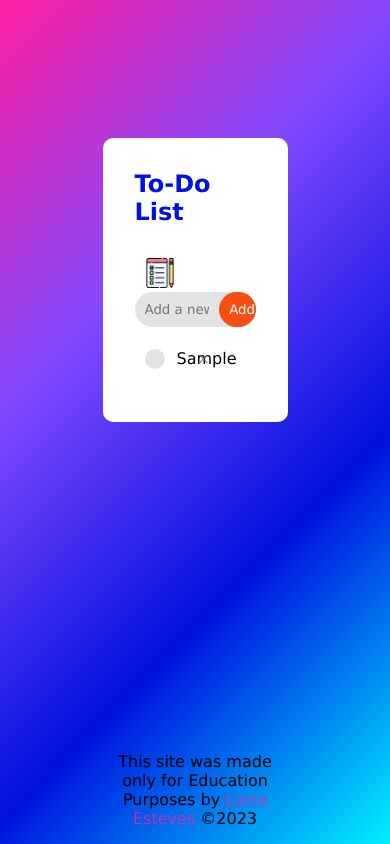
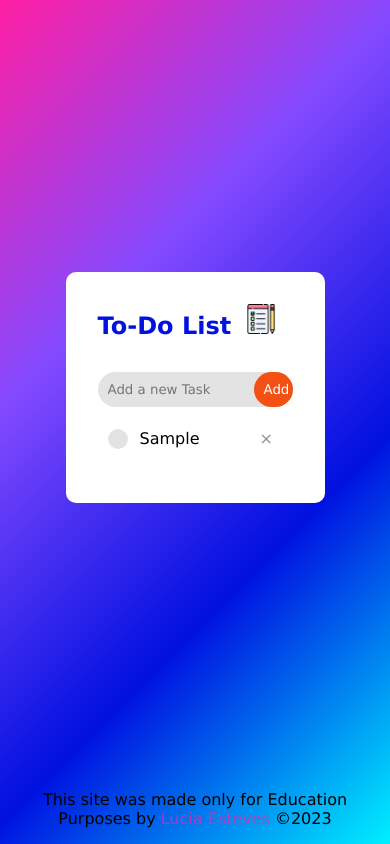
Before and after one commit to HeyItsMe72/ToDo-List, a plain HTML site: page index.html in a window 390 px wide. Both pictures are taken after typing "Sample" into the empty fields and a click on the input "Add". Drawn offline with Linux system fonts and the light colour scheme.

Commit message:
Modificaciones en el css para responsive design y para el arreglar salto de línea del texto y desborde de las cajas.

```diff
--- a/index.html
+++ b/index.html
@@ -5,6 +5,7 @@
     <meta charset="UTF-8">
     <meta name="viewport" content="width=device-width, initial-scale=1.0">
     <title>To-Do List</title>
+    <link rel="icon" href="assets/check-list.png">
     <link rel="stylesheet" href="styles.css">
 </head>
 
@@ -22,12 +23,13 @@
             <ul class="list-content">
             </ul>
         </div>
-        <footer>This site was made only for Education Purposes by
-            <a href="#">Lucia Esteves</a> &copy;2023
-        </footer>
+
     </section>
-
+    <footer>This site was made only for Education Purposes by
+        <a href="#">Lucia Esteves</a> &copy;2023
+    </footer>
     <script src="index.js"></script>
 </body>
 
+
 </html>
--- a/styles.css
+++ b/styles.css
@@ -10,12 +10,17 @@ a {
     color: #ff1fa2b8;
 }
 
+body {
+    display: flex;
+    flex-direction: column;
+    align-items: center;
+    justify-content: center;
+    background: linear-gradient(135deg, #ff1fa2, #8349ff, #0011E0, #00f0ff);
+    min-height: 100vh;
+}
+
 footer {
   padding: 1rem;
-  position: absolute;
-  bottom: 0;
-  right: 50%;
-  transform: translateX(50%);
   text-align: center;
 }
 
@@ -24,11 +29,10 @@ input:focus {
 }
 
 span {
-    position: absolute;
-    right: 2rem;
     border-radius: 50%;
     width: 20px;
     height: 20px;
+    padding: 0 5px;
     text-align: center;
     color: #666666b9;
 }
@@ -49,7 +53,7 @@ span:hover {
 }
 
 #newTaskSubmit {
- width: 10%;
+ width: 20%;
  background-color: rgb(245, 80, 20);
  color: azure;
  left: 10rem;
@@ -73,10 +77,11 @@ span:hover {
 }
 
 .container {
+    flex-grow: 1;
+    display: flex;
+    align-items: center;
     width: 100%;
     padding: 10px;
-    min-height: 100vh;
-    background: linear-gradient(135deg, #ff1fa2, #8349ff, #0011E0, #00f0ff);
 }
 
 .list-content li.checked::before {
@@ -88,7 +93,12 @@ span:hover {
 
 .list-content li {
     position: relative;
+    display: flex;
+    justify-content: space-between;
+    align-items: baseline;
     list-style: none;
+    text-wrap: balance;
+    overflow-wrap: anywhere;
     margin: 10px;
     cursor: pointer;
     padding: 12px 8px 12px 32px;
@@ -111,10 +121,10 @@ span:hover {
 }
 
 .todo-app {
-    margin: 8rem auto 15rem;
+    margin: 0 auto;
     padding: 2rem;
     background-color: #fff;
-    max-width: 50%;
+    max-width: 70%;
     border-radius: 10px;
 }
 
@@ -139,13 +149,4 @@ span:hover {
     background-color: #d9d9d9b9;
     border-radius: 25px;
     width: 100%;
-
 }
-
-
-
-@media (max-width: 1098px) {
-    #newTaskSubmit{
-        width: 30%;
-    }
-}
```
